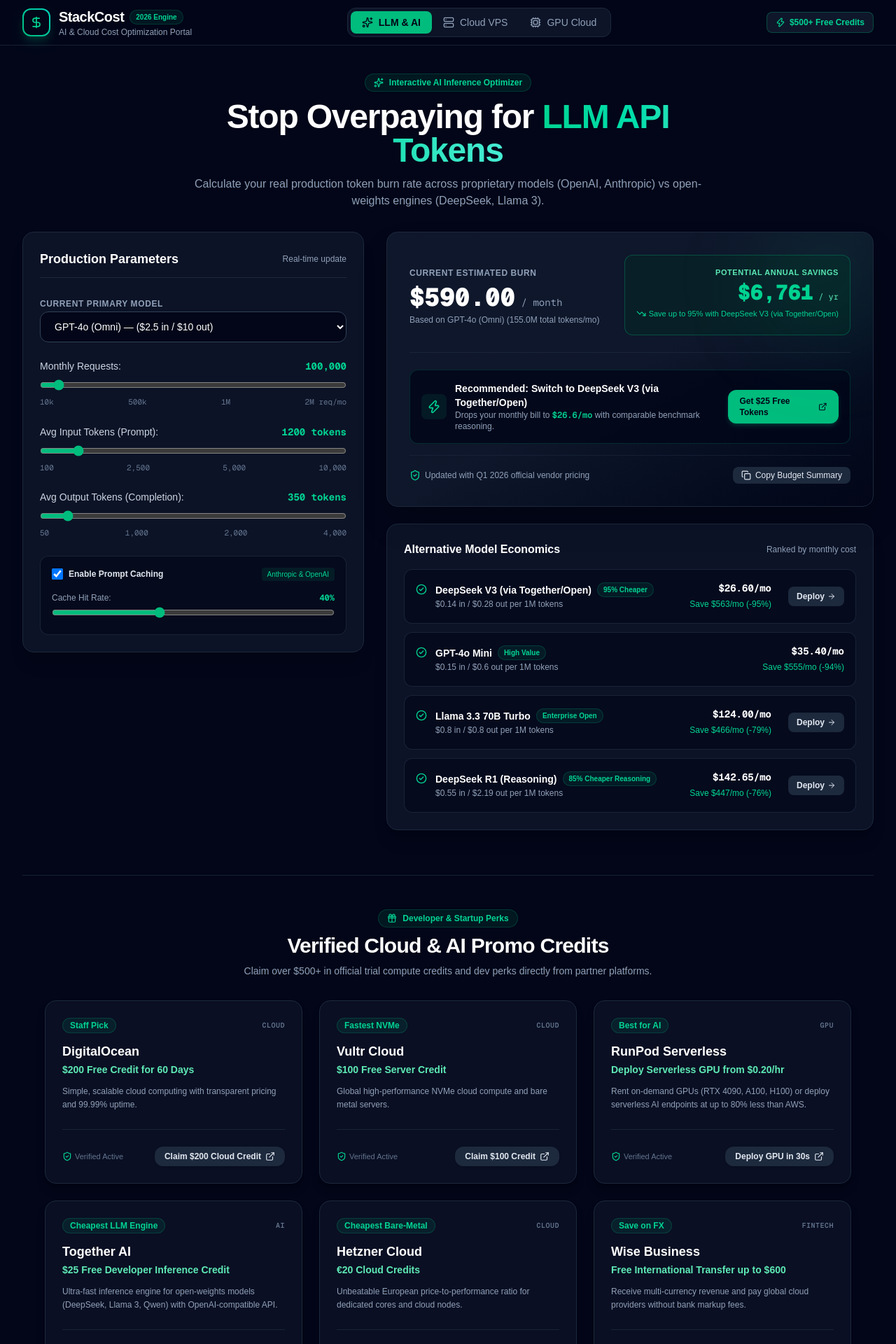
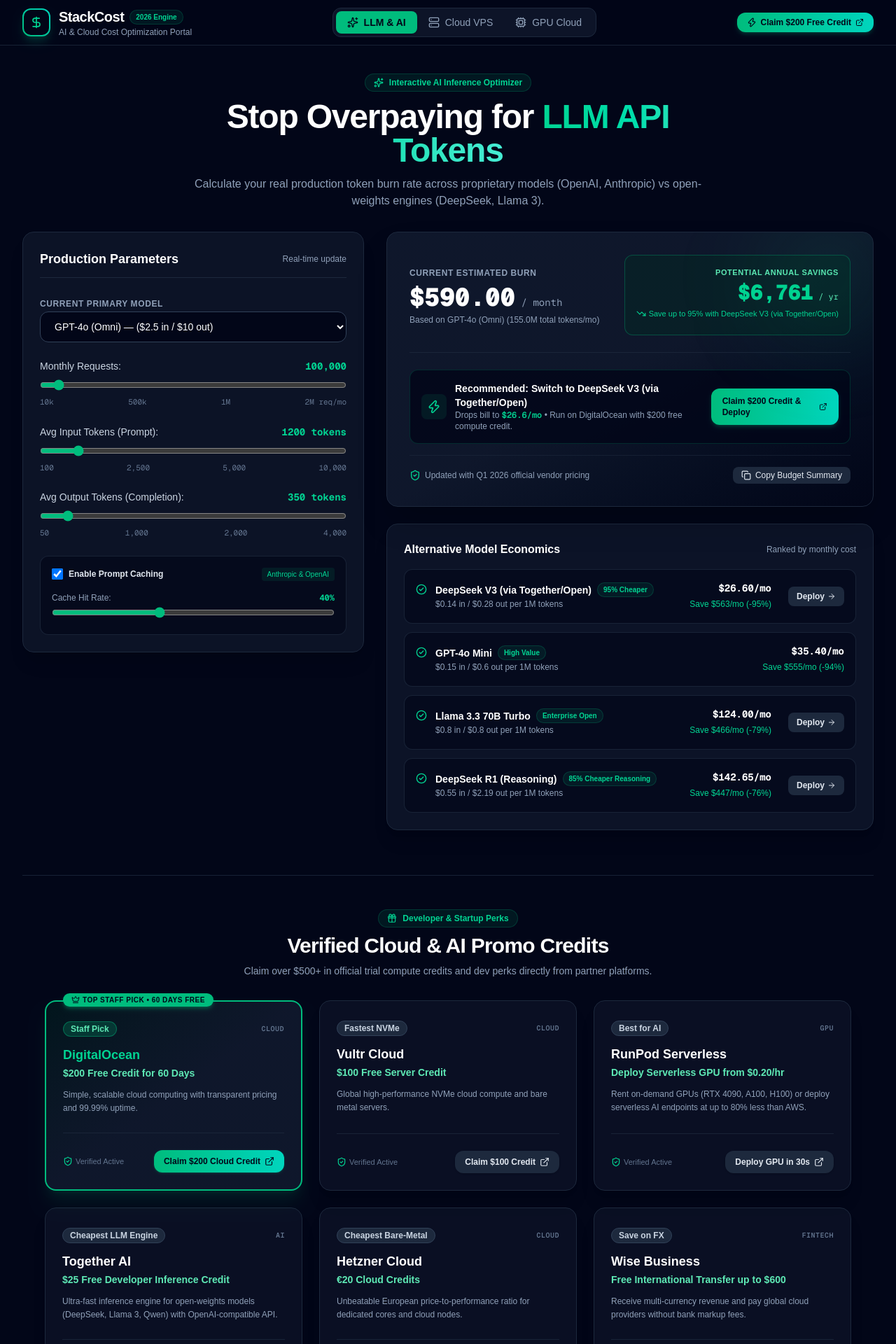
Before and after one commit to sprachevohringen-sys/stackcost, a Next.js app: page / in a window 1280 px wide. Shown: the top 1920 px of the page at 70% size. Built offline with nearby package versions, Linux system fonts and the light colour scheme.

Commit message:
feat: funnel all high-conversion CTAs directly to user's DigitalOcean  free credit deal

```diff
--- a/src/components/DealGrid.tsx
+++ b/src/components/DealGrid.tsx
@@ -2,7 +2,8 @@
 
 import React from 'react';
 import { AFFILIATE_CONFIG } from '@/config/affiliates';
-import { Gift, ExternalLink, ShieldCheck, Sparkles } from 'lucide-react';
+import { trackEvent } from '@/lib/telemetry';
+import { Gift, ExternalLink, ShieldCheck, Sparkles, Crown } from 'lucide-react';
 
 export const DealGrid: React.FC = () => {
   const deals = Object.values(AFFILIATE_CONFIG);
@@ -24,14 +25,31 @@
         </div>
 
         <div className="grid grid-cols-1 md:grid-cols-2 lg:grid-cols-3 gap-6">
-          {deals.map((deal) => (
+          {deals.map((deal) => {
+            const isDO = deal.id === 'digitalocean';
+            return (
               <div
                 key={deal.id}
-              className="bg-slate-900/60 border border-slate-800 hover:border-emerald-500/50 rounded-2xl p-6 transition-all duration-200 flex flex-col justify-between group shadow-lg shadow-black/20"
+                className={`rounded-2xl p-6 transition-all duration-200 flex flex-col justify-between group shadow-xl ${
+                  isDO
+                    ? 'bg-gradient-to-br from-emerald-950/40 via-slate-900 to-slate-900 border-2 border-emerald-500 shadow-emerald-500/10 relative'
+                    : 'bg-slate-900/60 border border-slate-800 hover:border-slate-700'
+                }`}
               >
-              <div className="space-y-3">
+                {isDO && (
+                  <div className="absolute -top-3 left-6 px-3 py-0.5 rounded-full bg-emerald-500 text-slate-950 text-[10px] font-black uppercase tracking-wider flex items-center gap-1 shadow-md shadow-emerald-500/30">
+                    <Crown className="w-3 h-3" />
+                    <span>Top Staff Pick • 60 Days Free</span>
+                  </div>
+                )}
+
+                <div className="space-y-3 pt-1">
                   <div className="flex items-center justify-between">
-                  <span className="text-xs font-bold px-2.5 py-0.5 rounded-full bg-emerald-500/10 text-emerald-400 border border-emerald-500/20">
+                    <span className={`text-xs font-bold px-2.5 py-0.5 rounded-full border ${
+                      isDO
+                        ? 'bg-emerald-500/20 text-emerald-300 border-emerald-500/40'
+                        : 'bg-slate-800 text-slate-300 border-slate-700'
+                    }`}>
                       {deal.badge}
                     </span>
                     <span className="text-[10px] text-slate-500 uppercase tracking-wider font-mono font-semibold">
@@ -40,7 +58,7 @@
                   </div>
 
                   <div>
-                  <h3 className="text-lg font-bold text-white group-hover:text-emerald-400 transition-colors">
+                    <h3 className={`text-lg font-bold transition-colors ${isDO ? 'text-emerald-400' : 'text-white group-hover:text-emerald-400'}`}>
                       {deal.name}
                     </h3>
                     <div className="text-sm font-semibold text-emerald-300 mt-0.5">
@@ -62,14 +80,27 @@
                     href={deal.referralUrl}
                     target="_blank"
                     rel="noopener noreferrer"
-                  className="inline-flex items-center gap-1.5 px-3.5 py-1.5 rounded-xl bg-slate-800 hover:bg-emerald-500 text-slate-200 hover:text-slate-950 text-xs font-bold transition-all shadow-sm"
+                    onClick={() => {
+                      trackEvent('affiliate_click', {
+                        partnerId: deal.id,
+                        partnerName: deal.name,
+                        dealText: deal.dealHighlight,
+                        location: 'deal_grid',
+                      });
+                    }}
+                    className={`inline-flex items-center gap-1.5 px-3.5 py-2 rounded-xl text-xs font-bold transition-all shadow-sm ${
+                      isDO
+                        ? 'bg-gradient-to-r from-emerald-500 to-teal-400 hover:brightness-110 text-slate-950 shadow-emerald-500/20'
+                        : 'bg-slate-800 hover:bg-slate-700 text-slate-200'
+                    }`}
                   >
                     <span>{deal.ctaText}</span>
                     <ExternalLink className="w-3.5 h-3.5" />
                   </a>
                 </div>
               </div>
-          ))}
+            );
+          })}
         </div>
       </div>
     </section>
--- a/src/components/GPUCalculator.tsx
+++ b/src/components/GPUCalculator.tsx
@@ -3,6 +3,7 @@
 import React, { useState } from 'react';
 import { GPU_BENCHMARKS, GPUServer } from '@/data/cloudProviders';
 import { AFFILIATE_CONFIG } from '@/config/affiliates';
+import { trackEvent } from '@/lib/telemetry';
 import { Cpu, ExternalLink, Zap, ShieldCheck, ArrowRight } from 'lucide-react';
 
 export const GPUCalculator: React.FC = () => {
@@ -133,17 +134,25 @@
               ${runpodMonthly.toLocaleString('en-US', { maximumFractionDigits: 0 })}
               <span className="text-sm font-normal text-slate-400"> / month</span>
             </div>
-            <div className="flex items-center justify-between pt-2 border-t border-emerald-500/20">
+            <div className="flex flex-col sm:flex-row sm:items-center justify-between gap-3 pt-2 border-t border-emerald-500/20">
               <span className="text-xs font-bold text-emerald-300">
-                You save ${annualSavings.toLocaleString('en-US', { maximumFractionDigits: 0 })}/year ({selectedGpu.savingsPercent}% off)
+                You save ${annualSavings.toLocaleString('en-US', { maximumFractionDigits: 0 })}/year ({selectedGpu.savingsPercent}% off) • Deploy with $200 free credit
               </span>
               <a
-                href={AFFILIATE_CONFIG.runpod.referralUrl}
+                href={AFFILIATE_CONFIG.digitalocean.referralUrl}
                 target="_blank"
                 rel="noopener noreferrer"
-                className="inline-flex items-center gap-1.5 px-4 py-2 rounded-xl bg-emerald-500 hover:bg-emerald-400 text-slate-950 text-xs font-bold transition-all shadow-md shadow-emerald-500/20"
+                onClick={() => {
+                  trackEvent('affiliate_click', {
+                    partnerId: 'digitalocean',
+                    partnerName: 'DigitalOcean',
+                    dealText: '$200 Free Credit for 60 Days',
+                    location: 'gpu_benchmark_card',
+                  });
+                }}
+                className="inline-flex items-center justify-center gap-1.5 px-4 py-2 rounded-xl bg-gradient-to-r from-emerald-500 to-teal-400 hover:brightness-110 text-slate-950 text-xs font-bold transition-all shadow-md shadow-emerald-500/20"
               >
-                <span>{AFFILIATE_CONFIG.runpod.ctaText}</span>
+                <span>Claim $200 Free GPU Credit</span>
                 <ExternalLink className="w-3.5 h-3.5" />
               </a>
             </div>
--- a/src/components/Header.tsx
+++ b/src/components/Header.tsx
@@ -1,7 +1,8 @@
 'use client';
 
-import React from 'react';
 import { Cpu, DollarSign, Sparkles, Server, Zap, ExternalLink } from 'lucide-react';
+import { AFFILIATE_CONFIG } from '@/config/affiliates';
+import { trackEvent } from '@/lib/telemetry';
 
 interface HeaderProps {
   activeTab: 'llm' | 'cloud' | 'gpu';
@@ -68,14 +69,18 @@
             </button>
           </nav>
 
-          {/* Quick CTA */}
+          {/* Quick CTA - DigitalOcean $200 Free Credit */}
           <div className="hidden md:flex items-center gap-3">
             <a
-              href="#free-credits"
-              className="inline-flex items-center gap-1.5 text-xs font-semibold px-3 py-1.5 rounded-lg bg-slate-900 text-emerald-400 border border-emerald-500/30 hover:bg-emerald-500/10 transition-colors"
+              href={AFFILIATE_CONFIG.digitalocean.referralUrl}
+              target="_blank"
+              rel="noopener noreferrer"
+              onClick={() => trackEvent('affiliate_click', { partnerId: 'digitalocean', location: 'header_top_badge' })}
+              className="inline-flex items-center gap-1.5 text-xs font-bold px-3.5 py-1.5 rounded-xl bg-gradient-to-r from-emerald-500 to-teal-400 text-slate-950 hover:brightness-110 shadow-md shadow-emerald-500/20 transition-all"
             >
               <Zap className="w-3.5 h-3.5" />
-              <span>$500+ Free Credits</span>
+              <span>Claim $200 Free Credit</span>
+              <ExternalLink className="w-3 h-3" />
             </a>
           </div>
         </div>
--- a/src/components/LLMCalculator.tsx
+++ b/src/components/LLMCalculator.tsx
@@ -300,34 +300,34 @@
                       Recommended: Switch to {bestAlternative.model.name}
                     </h4>
                     <p className="text-xs text-slate-400">
-                      Drops your monthly bill to{' '}
+                      Drops bill to{' '}
                       <span className="text-emerald-400 font-mono font-semibold">
                         ${bestAlternative.cost.toLocaleString('en-US', { maximumFractionDigits: 2 })}/mo
                       </span>{' '}
-                      with comparable benchmark reasoning.
+                      • Run on DigitalOcean with $200 free compute credit.
                     </p>
                   </div>
                 </div>
 
                 <div className="flex items-center gap-2 w-full sm:w-auto">
                   <a
-                    href={AFFILIATE_CONFIG.togetherai.referralUrl}
+                    href={AFFILIATE_CONFIG.digitalocean.referralUrl}
                     target="_blank"
                     rel="noopener noreferrer"
                     onClick={() => {
                       trackEvent('affiliate_click', {
-                        partnerId: 'togetherai',
-                        partnerName: 'Together AI',
-                        dealText: AFFILIATE_CONFIG.togetherai.dealHighlight,
+                        partnerId: 'digitalocean',
+                        partnerName: 'DigitalOcean',
+                        dealText: '$200 Free Credit for 60 Days',
                         location: 'llm_hero_banner',
                         sourceModel: selectedModel.name,
                         targetModel: bestAlternative.model.name,
                         annualSavings: bestAlternative.annualSavings,
                       });
                     }}
-                    className="w-full sm:w-auto inline-flex items-center justify-center gap-2 px-4 py-2 rounded-xl bg-emerald-500 hover:bg-emerald-400 text-slate-950 text-xs font-bold transition-all shadow-md shadow-emerald-500/20"
+                    className="w-full sm:w-auto inline-flex items-center justify-center gap-2 px-4 py-2.5 rounded-xl bg-gradient-to-r from-emerald-500 to-teal-400 hover:brightness-110 text-slate-950 text-xs font-bold transition-all shadow-md shadow-emerald-500/20"
                   >
-                    <span>{AFFILIATE_CONFIG.togetherai.ctaText}</span>
+                    <span>Claim $200 Credit & Deploy</span>
                     <ExternalLink className="w-3.5 h-3.5" />
                   </a>
                 </div>
```
Lines whose indentation alone changed are shown as unchanged.
